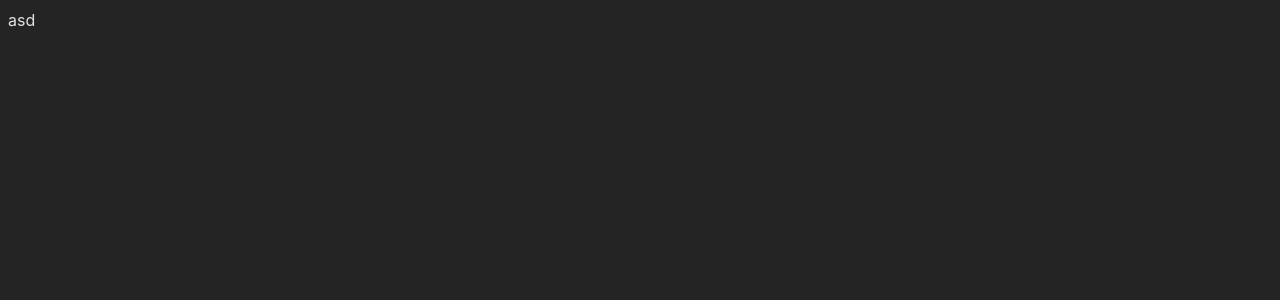
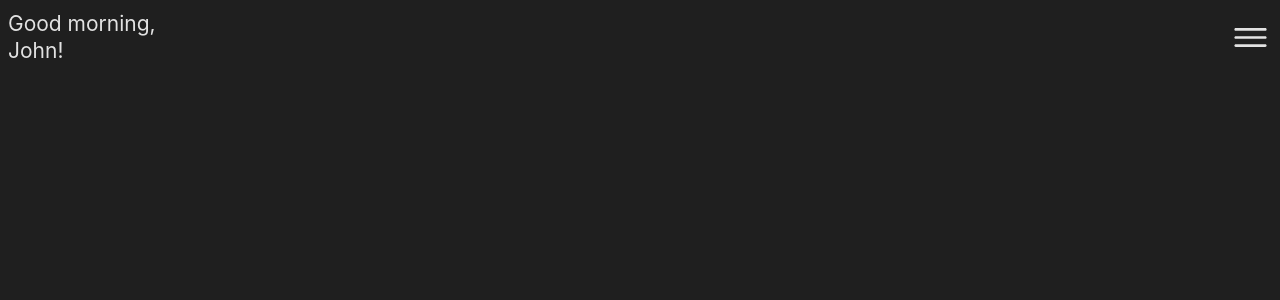
Before and after one commit to threeWindows/NoteApp, a React (Vite) app: page / in a window 1280 px wide. Shown: the top 300 px of the page. Built offline with nearby package versions, Linux system fonts and the light colour scheme.

Commit message:
Making header

```diff
--- a/package.json
+++ b/package.json
@@ -11,7 +11,9 @@
   },
   "dependencies": {
     "react": "^18.2.0",
-    "react-dom": "^18.2.0"
+    "react-dom": "^18.2.0",
+    "react-icons": "^5.0.1",
+    "styled-components": "^6.1.8"
   },
   "devDependencies": {
     "@types/react": "^18.2.55",
--- a/src/App.tsx
+++ b/src/App.tsx
@@ -1,9 +1,12 @@
 import "./App.css";
+import Header from "./components/Header";
 
 function App() {
   return (
     <>
-      <div>asd</div>
+      <div>
+        <Header onOpen={() => console.log("asd")} />
+      </div>
     </>
   );
 }
--- /dev/null
+++ b/src/components/Header.tsx
@@ -0,0 +1,37 @@
+import styled from "styled-components";
+import { IoIosMenu } from "react-icons/io";
+
+const Container = styled.div`
+  width: 100%;
+  height: auto;
+  /* background-color: #6d6d6d; */
+  font-size: 21px;
+  display: flex;
+  justify-content: space-between;
+  align-items: center;
+
+  span {
+    display: block;
+    margin-top: -5px;
+  }
+`;
+
+interface Props {
+  onOpen: () => void;
+}
+
+const Header = ({ onOpen }: Props) => {
+  const name = "John";
+
+  return (
+    <Container>
+      <div>
+        Good morning,
+        <span>{name}!</span>
+      </div>
+      <IoIosMenu size={43} onClick={onOpen} />
+    </Container>
+  );
+};
+
+export default Header;
--- a/src/index.css
+++ b/src/index.css
@@ -5,7 +5,7 @@
 
   color-scheme: light dark;
   color: rgba(255, 255, 255, 0.87);
-  background-color: #242424;
+  background-color: #1f1f1f;
 
   font-synthesis: none;
   text-rendering: optimizeLegibility;
```
Also changed, not shown: 1 other file (tests, documents, lock files or other folders).
